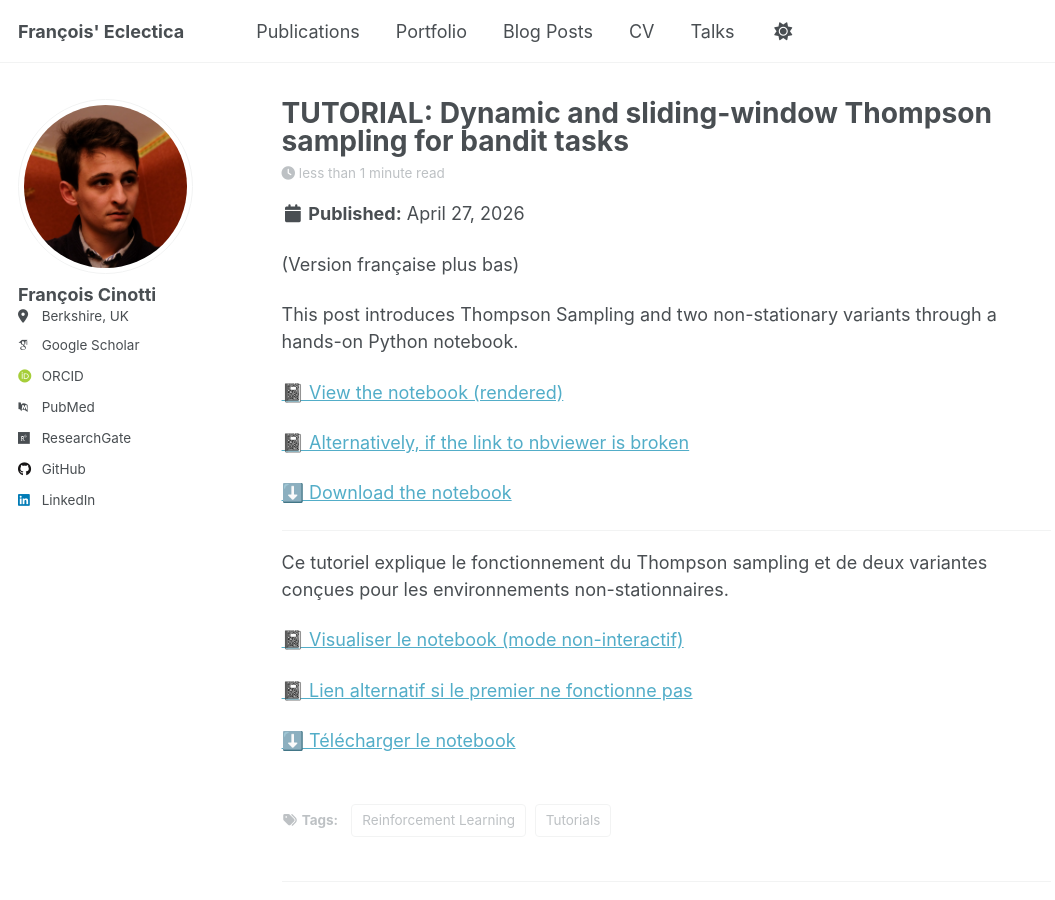
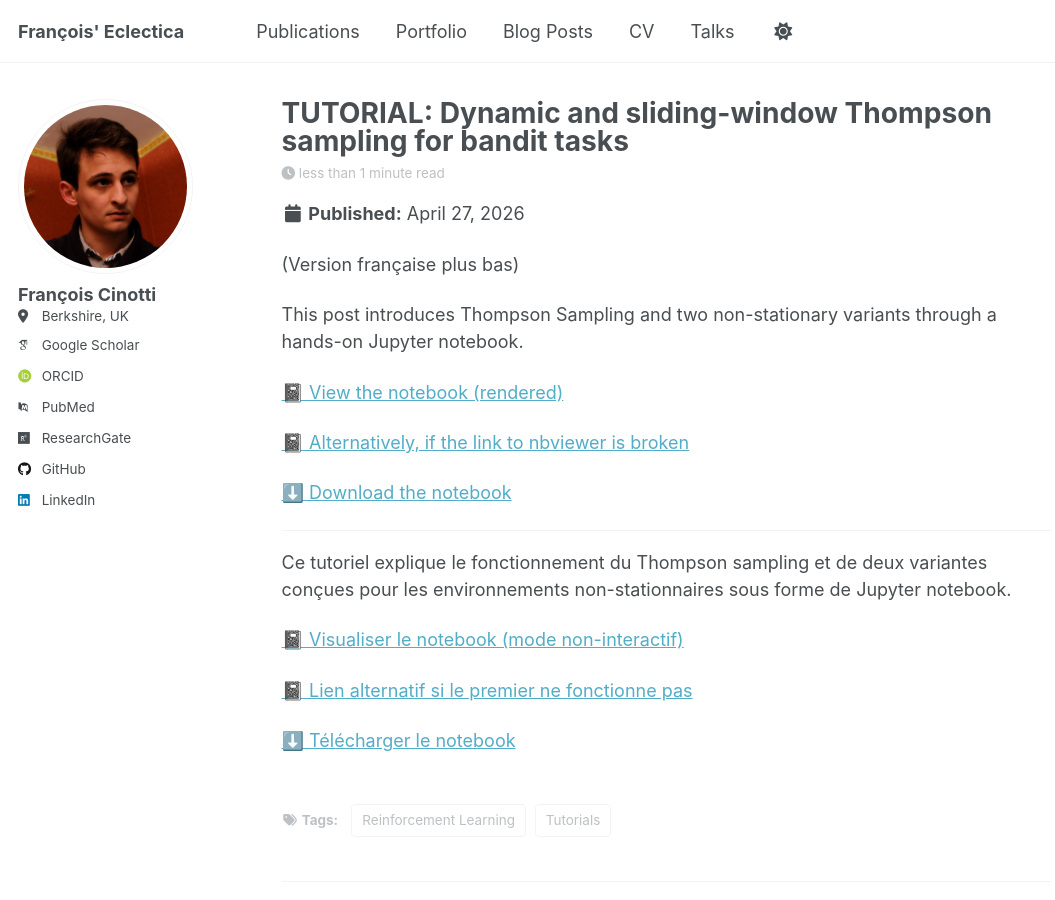
Before and after one commit to frct/frct.github.io, a Jekyll site: the page built from _posts/2026-04-21-thompson-sampling.md, in a window 1280 px wide and 900 px high. Shown: the whole window, without its empty margins (0-1055 px from the left). Built offline with Jekyll 4.4.1, drawn with Linux system fonts in a browser that asks for light colours; some web fonts are replaced; a script that is not in the unit is left out.

Commit message:
Update 2026-04-21-thompson-sampling.md

```diff
--- a/_posts/2026-04-21-thompson-sampling.md
+++ b/_posts/2026-04-21-thompson-sampling.md
@@ -9,7 +9,7 @@ tags:
 
 (Version française plus bas)
 
-This post introduces Thompson Sampling and two non-stationary variants through a hands-on Python notebook.
+This post introduces Thompson Sampling and two non-stationary variants through a hands-on Jupyter notebook.
 
 [📓 View the notebook (rendered)](https://nbviewer.org/github/frct/frct.github.io/blob/master/files/ThompsonSampling_executed.ipynb)
 
@@ -19,7 +19,7 @@ This post introduces Thompson Sampling and two non-stationary variants through a
 
 ----
 
-Ce tutoriel explique le fonctionnement du Thompson sampling et de deux variantes conçues pour les environnements non-stationnaires.
+Ce tutoriel explique le fonctionnement du Thompson sampling et de deux variantes conçues pour les environnements non-stationnaires sous forme de Jupyter notebook.
 
 [📓 Visualiser le notebook (mode non-interactif)](https://nbviewer.org/github/frct/frct.github.io/blob/master/files/ThompsonSampling_fr_exectuted.ipynb)
 
```
